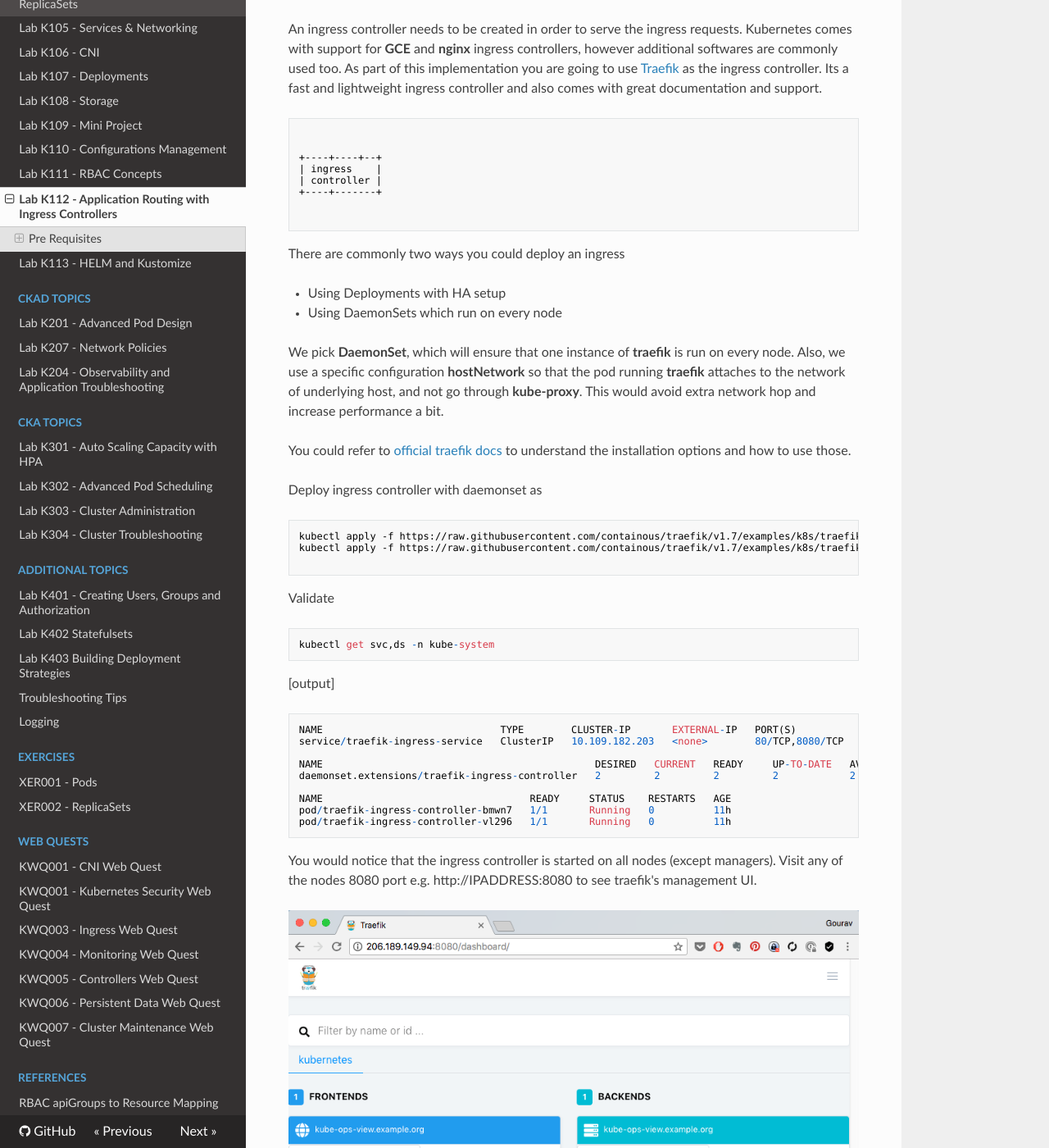
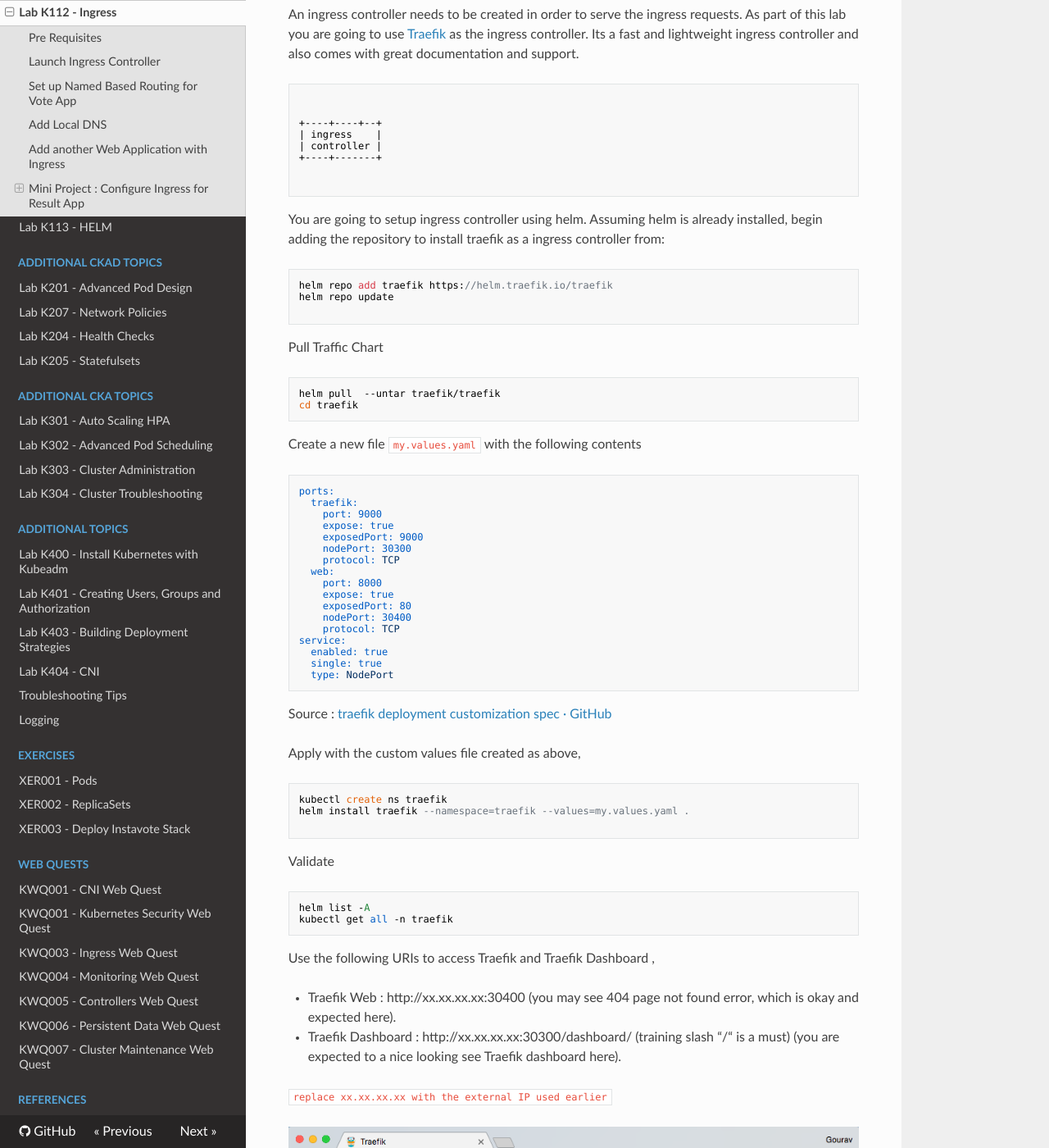
Before and after one commit to schoolofdevops/kubernetes-labguide, an MkDocs documentation site: the page built from chapters/ingress.md, in a window 1280 px wide and 1400 px high, scrolled down 471 px. Shown: the whole window at 82% size. Built offline with MkDocs 1.6.1, drawn with Linux system fonts in a browser that asks for light colours; nearby versions of some CDN libraries; some of the changed text lies outside the part shown.

Commit message:
added a project for advanced kubernetes training updated ingress lab to make traefik work, setup using helm switched kubernetes setup to use KIND

````diff
--- /dev/null
+++ b/chapters/adv-k8s-project.md
@@ -0,0 +1,132 @@
+# Mini Project: Deploying Multi Tier Application Stack
+
+In this project , you would write definitions for deploying the [instavote application](https://github.com/schoolofdevops/example-voting-app) stack with all components/tiers which include,
+
+  * vote
+  * redis
+  * worker
+  * db
+  * result
+
+## Project Specs
+
+  * Apply the deployment and service code for the applications marked as ready
+  * Complete the code for  deployments and services marked as TODO
+  * Apply the definitions that you have completed
+  * Validate the application workflow is operational by loading vote and result applications from the browser
+  * Set up ingress controller and add ingress rules so that you are able to access the apps using domain names e.g. vote.example.com and result.example.com
+
+
+Following table depicts the state of readiness of the above services.
+
+| App     | Deployment     | Service |
+| :------------- | :------------- | :------------- |
+| vote       | TODO       | TODO       |
+| redis       | ready       | ready       |
+| worker       | TODO       | n/a       |
+| db       | ready       | ready       |
+| result       | TODO       | TODO       |
+
+
+### Phase I - Apply existing code
+
+Create a namespace and switch to it
+
+```
+kubectl create namespace instavote
+kubectl config set-context --current --namespace=instavote
+kubectl config get-contexts
+```
+
+
+Apply the existing manifests
+```
+
+cd k8s-code/projects/instavote/dev/
+
+kubectl apply  -f vote-svc.yaml
+kubectl apply -f redis-deploy.yaml -f redis-svc.yaml
+kubectl apply -f db-deploy.yaml -f db-svc.yaml
+```
+
+validate
+
+```
+kubectl get all
+```
+Where you should see,
+
+  * deplyoment and services for redis and db created
+  * nodeport service for vote app
+
+If you see the above objects, proceed with the next task.
+
+### Phase II - Create Deployments and Services for Remaining Services
+
+You may find the files available in the same directory as above i.e. *k8s-code/projects/instavote/dev/* with either partial or blank code. Your job is to complete the deployment and service yaml specs and apply those. While writing the specs, you could refer to the following specification.
+
+  * results
+    * image: schoolofdevops/vote:v1
+    * application port: 80
+    * service type: NodePort
+    * nodePort : 30000
+  * worker
+    * image: schoolofdevops/worker:latest
+  * results
+    * image: schoolofdevops/vote-result
+    * application port: 80
+    * service type: NodePort
+    * nodePort : 30100
+
+
+
+#### To Validate:
+
+```
+kubectl get all
+```
+
+The above command should show,
+  * five deployments and four services created
+  * services for vote and result app should have been exposed with NodePort
+
+Find out the NodePort for vote and service apps and load those from your browser.
+
+
+![Front-End.\label{fig:captioned_image}](images/vote-rc.png)
+
+This is how the vote application should look like.
+
+
+You could also load the Result page on the `30100` port of your Node IP/Address as,
+
+![Result Page.\label{fig:captioned_image}](images/Result.png)
+
+Above is how the result app should look like.
+
+Final validation is, if you submit the vote, you should see the results changing accordingly. You would see this behavior only if all deployments and services are created and configured properly.
+
+
+### Phase III - Set up host based traffic routing with Ingress
+
+Use the documentation here [Nginx Ingress Controller with KIND](https://kind.sigs.k8s.io/docs/user/ingress/#ingress-nginx) to set up ingress controller.
+
+
+Launch Nginx Ingress controller as :
+
+
+```
+kubectl apply -f https://raw.githubusercontent.com/kubernetes/ingress-nginx/main/deploy/static/provider/kind/deploy.yaml
+```
+
+Check the pod for Nginx Ingress, if its running
+
+```
+kubectl get pods -n ingress-nginx
+```
+
+You may see the pod in pending state. Check why its pending and fix it. Thats part of your project work.
+
+Once you have the ingress controller working, port [this ingress rule](https://kubernetes-tutorial.schoolofdevops.com/ingress/#set-up-named-based-routing-for-vote-app) for **vote** app and also add one for **result** app to make it work with nginx ingress controller that you have.
+
+Also add the `host` file configuration as per the same document and validate you are able to use http://vote.example.com/ and http://result.example.com/ to access your services respectively.
--- a/chapters/ingress.md
+++ b/chapters/ingress.md
@@ -7,9 +7,9 @@
   * On GCE, ingress controller runs on the master. On all other installations, it needs to be deployed, either as a deployment, or a daemonset. In addition, a service needs to be created for ingress.
   * Daemonset will run ingress on each node. Deployment will just create a highly available setup, which can then be exposed on specific nodes using ExternalIPs configuration in the service.
 
-### Create a Ingress Controller
+## Launch Ingress Controller
 
-An ingress controller needs to be created in order to serve the ingress requests. Kubernetes comes with support for **GCE** and **nginx** ingress controllers, however additional softwares are commonly used too.  As part of this implementation you are going to use [Traefik](https://traefik.io/) as the ingress controller. Its a fast and lightweight ingress controller and also comes with great documentation and support.
+An ingress controller needs to be created in order to serve the ingress requests.  As part of this lab you are going to use [Traefik](https://traefik.io/) as the ingress controller. Its a fast and lightweight ingress controller and also comes with great documentation and support.
 
 ```bash
 
@@ -22,47 +22,74 @@
 
 ```
 
-There are commonly two ways you could deploy an ingress
+You are going to setup ingress controller using helm. Assuming helm is already installed, begin adding the repository to install traefik as a ingress controller from:
 
-  * Using Deployments with HA setup
-  * Using DaemonSets which run on every node
-
-We pick **DaemonSet**, which will ensure that one instance of **traefik** is run on every node.  Also, we use a specific configuration **hostNetwork** so that the pod running **traefik** attaches to the network of underlying host, and not go through **kube-proxy**. This would avoid extra network hop and increase performance  a bit.
-
-You could refer to [official traefik docs](https://docs.traefik.io/user-guide/kubernetes/) to understand the installation options and how to use those.
-
-Deploy ingress controller with daemonset as
 
 ```
-kubectl apply -f https://raw.githubusercontent.com/containous/traefik/v1.7/examples/k8s/traefik-rbac.yaml
-kubectl apply -f https://raw.githubusercontent.com/containous/traefik/v1.7/examples/k8s/traefik-ds.yaml
+helm repo add traefik https://helm.traefik.io/traefik
+helm repo update
 
 ```
 
-Validate
+Pull Traffic Chart
+
 ```
-kubectl get svc,ds -n kube-system
+helm pull  --untar traefik/traefik
+cd traefik
 ```
 
-[output]
+
+Create a  new file  `my.values.yaml` with the following contents
 
 ```
-NAME                              TYPE        CLUSTER-IP       EXTERNAL-IP   PORT(S)           AGE
-service/traefik-ingress-service   ClusterIP   10.109.182.203   <none>        80/TCP,8080/TCP   11h
+ports:
+  traefik:
+    port: 9000
+    expose: true
+    exposedPort: 9000
+    nodePort: 30300
+    protocol: TCP
+  web:
+    port: 8000
+    expose: true
+    exposedPort: 80
+    nodePort: 30400
+    protocol: TCP
+service:
+  enabled: true
+  single: true
+  type: NodePort
+```
+Source :  [traefik deployment customization spec · GitHub](https://gist.github.com/initcron/f8099b32b456cb04e2e64263eaf9abfb)
 
-NAME                                              DESIRED   CURRENT   READY     UP-TO-DATE   AVAILABLE   NODE SELECTOR   AGE
-daemonset.extensions/traefik-ingress-controller   2         2         2         2            2           <none>          11h
 
-NAME                                   READY     STATUS    RESTARTS   AGE
-pod/traefik-ingress-controller-bmwn7   1/1       Running   0          11h
-pod/traefik-ingress-controller-vl296   1/1       Running   0          11h
+Apply with the custom values file created as above,
+
+```
+kubectl create ns traefik
+helm install traefik --namespace=traefik --values=my.values.yaml .
+
 ```
 
-You would notice that the ingress controller is started on all nodes (except managers). Visit any of the nodes 8080 port e.g. http://IPADDRESS:8080 to see  traefik's management UI.
+
+Validate
+
+```
+helm list -A
+kubectl get all -n traefik
+```
+
+Use the following URIs to access Traefik and Traefik Dashboard ,
+
+* Traefik Web :  http://xx.xx.xx.xx:30400 (you may see 404 page not found error, which is okay and expected here).
+* Traefik Dashboard :  http://xx.xx.xx.xx:30300/dashboard/  (training slash “/“ is a must)  (you are expected to a nice looking see Traefik dashboard here).
+
+`replace xx.xx.xx.xx with the external IP used earlier`
+
 
 ![Traefik](../images/traefik01.png)
 
-### Setting up Named Based Routing for Vote App
+## Set up Named Based Routing for Vote App
 
 We will direct all our request to the ingress controller now, but with differnt hostname e.g. **vote.example.com** or **results.example.com**. And it should direct to the correct service based on the host name.
 
@@ -94,13 +121,14 @@
   namespace: instavote
   annotations:
     kubernetes.io/ingress.class: traefik
+    traefik.ingress.kubernetes.io/rule-type: PathPrefixStrip
 spec:
   rules:
   - host: vote.example.com
     http:
       paths:
       - path: /
-        pathType: Exact
+        pathType: Prefix
         backend:
           service:
             name: vote
@@ -147,11 +175,11 @@
 
 Where,
 
-  * **vote.example.com** and **results.example.com** are added as frontends. These frontends point to respective services **vote** and **results**.
+  * **vote.example.com** is  added as frontend. This frontends point to  service **vote**.
 
-  * respective backends also appear on the right hand side of the screen, mapping to each of the service.
+  * respective backend also appear on the right hand side of the screen, mapping to each of the service.
 
-#### Adding Local DNS
+## Add Local DNS
 
 You have created the ingress rules based on hostnames e.g.  **vote.example.com** and **results.example.com**. In order for you to be able to access those, there has to be a dns entry pointing to your nodes, which are running traefik.
 
@@ -194,100 +222,62 @@
 ![Name Based Routing](../images/domain-name.png)
 
 
-
-### Adding HTTP Authentication with Annotations
-
-
-#### Creating htpasswd spec as Secret
-
+## Add another  Web Application with Ingress
 
 ```
-apt install -yq apache2-utils
-htpasswd -c auth devops
+kubectl create deployment nginx --image=nginx
+kubectl create service clusterip nginx --tcp=80
 ```
 
+Add ingress rule
 
-Or use [Online htpasswd generator](http://www.htaccesstools.com/htpasswd-generator/) to generate a htpasswd spec. if you use the online generator, copy the contents to a file by name `auth` in the current directory.
-
-Then generate the secret as,
-
-```
-kubectl create secret generic mysecret --from-file auth
-
-kubectl get secret
-
-kubectl describe secret mysecret
-```
-
-And then add annotations to the ingress object so that it is read by the ingress controller to update configurations.
-
-`file: vote-ing.yaml`
-
+`file: web-ing.yaml`
 
 ```
 ---
 apiVersion: networking.k8s.io/v1
 kind: Ingress
 metadata:
-  name: vote
+  name: web
   namespace: instavote
   annotations:
     kubernetes.io/ingress.class: traefik
-    ingress.kubernetes.io/auth-type: "basic"
-    ingress.kubernetes.io/auth-secret: "mysecret"
+    traefik.ingress.kubernetes.io/rule-type: PathPrefixStrip
 spec:
   rules:
-  - host: vote.example.com
+  - host: web.example.com
     http:
       paths:
       - path: /
-        pathType: Exact
+        pathType: Prefix
         backend:
           service:
-            name: vote
+            name: nginx
             port:
               number: 80
 ```
+Source: [Ingress for Web App · GitHub](https://gist.github.com/initcron/469b8d975c1c41a8423eb19ee2fd9c0f)
 
-where,
-
-  *  *ingress.kubernetes.io/auth-type: "basic"* defines authentication type that needs to be added.
-  *  *ingress.kubernetes.io/auth-secret: "mysecret"* refers to the secret created earlier.
-
-apply
+And update hosts file with new route as  ,
 
 ```
-kubectl apply -f vote-ing.yaml
-kubectl get ing/vote -o yaml
+xxx.xxx.xxx.xxx vote.example.com web.example.com results.example.com kube-ops-view.example.org
 ```
 
-Observe the annotations field. No sooner than you apply this spec, ingress controller reads the event and a basic http authentication is set with the secret you added.
+Visit  http://web.example.com:30400 to see your request being routed to nginx web page.
 
 
-```bash
+## Mini Project : Configure  Ingress  for Result App
 
-                      +----------+
-       +--update----> | traefik  |
-       |              |  configs |
-       |              +----------+
-  +----+----+--+            ^
-  | ingress    |            :
-  | controller |            :
-  +----+-------+            :
-       |              +-----+-------+
-       +---watch----> | ingress     | <------- user
-                      | annotations |
-                      +-------------+
-```
+Now that you have added the ingress rule for the vote app, follow the same method and add one for the result app as well which is running in the same namespace.
 
-And if you visit traefik's dashboard and go to the details tab, you should see the basic authentication section enabled as in the diagram below.
-
-
-![Name Based Routing](../images/domain-name.png)
+The final validation would be, when you access or http://result.example.com you should see it pointing to the result app.
 
 
 
-##### Reading
+
+
+### Reading Resources
 
   * [Trafeik's Guide to Kubernetes Ingress Controller](https://docs.traefik.io/user-guide/kubernetes/)
   * [Annotations](https://kubernetes.io/docs/concepts/overview/working-with-objects/annotations/)
--- /dev/null
+++ b/chapters/kind_create_cluster.md
@@ -0,0 +1,131 @@
+# Create Kubernetes Cluster with KIND
+
+This lab describes the process of how you could quickly create a multi node Kubernetes Envonment using [KIND](https://kind.sigs.k8s.io/docs/user/ingress/#ingress-nginx), which is a simple and quick way to set up a learning environment. Advantage it offers over minikube or docker desktop based kubernetes setup is its a multi node environment closer to the real world setup.
+
+
+## Clean up Containers
+
+Before proceeding, clean up any containers running on the host.
+
+`be warned that the following command would DELETE ALL CONTAINRES on the host`
+
+```
+docker rm -f $(docker ps -aq)
+```
+
+## Install Kubectl and KIND
+
+To install `kubectl` client, refer to the official documentation here [Install Tools | Kubernetes](https://kubernetes.io/docs/tasks/tools/)
+
+Validate by running
+```
+kubectl version --client=true
+
+kubectl version --client=true -o yaml
+
+```
+
+
+Install KinD (Kubernetes inside Docker)  using operating specific instructions at  [kind – Quick Start](https://kind.sigs.k8s.io/docs/user/quick-start/#installation) .
+
+Validate by running
+
+```
+kind
+```
+
+
+## Setup Kubernetes Cluster with KIND
+
+Download  Cluster Configurations and Create  a 3 Node Kubernetes Cluster as
+
+```
+git clone https://github.com/initcron/k8s-code.git
+cd k8s-code/helper/kind/
+kind create cluster --name k8slab --config kind-three-node-cluster.yaml
+```
+
+Validate
+
+```
+kind get clusters
+kubectl cluster-info --context kind-kind
+kubectl get nodes
+```
+
+[sample output]
+
+```
+root@demo:~# kubectl get nodes
+NAME                 STATUS   ROLES    AGE   VERSION
+kind-control-plane   Ready    master   78s   v1.19.1
+kind-worker          Ready    <none>   47s   v1.19.1
+kind-worker2         Ready    <none>   47s   v1.19.1
+```
+
+Wait till you see all nodes in Ready state and you have a cluster operational.
+
+Wait for a couple of minutes and then validate if the nodes are up and running.
+
+Setup Visualiser
+
+```
+cd ~
+git clone  https://github.com/schoolofdevops/kube-ops-view
+kubectl apply -f kube-ops-view/deploy/
+```
+
+To check whether visualiser has come up, use the following commands,
+
+```
+kubectl get pods,services
+```
+
+[Expected output ]
+
+```
+[root@bbb-01 ~]# kubectl get pods,services
+NAME                                 READY   STATUS    RESTARTS   AGE
+pod/kube-ops-view-65466fb5c9-7gwnm   1/1     Running   0          61s
+
+NAME                    TYPE        CLUSTER-IP     EXTERNAL-IP   PORT(S)        AGE
+service/kube-ops-view   NodePort    10.96.54.166   <none>        80:32000/TCP   61s
+service/kubernetes      ClusterIP   10.96.0.1      <none>        443/TCP        4m28s
+```
+
+To access the visualiser, visit  http://IPADDRESS:32000 ( where replace IPADDRESS with the actual hostname or IP of the docker host).
+
+You shall see a visualiser similar to the following loaded on the browser.
+![](Screenshot%202022-02-25%20at%208.14.45%20PM.png)
+
+If you see this page , Congratulations !! You have the cluster setup.
+
+## Restartign and Resetting the Cluster
+
+`Note: This is a Optional Topic. Skil this during your initial setup lab.`
+
+To stop and start the cluster, you could stop and containers created with docker and then start them back
+
+```
+docker ps
+docker stop kind-control-plane kind-worker kind-worker2
+```
+
+to bring it back again,
+
+```
+docker start kind-control-plane kind-worker kind-worker2
+```
+
+Even if you restart your system and bring it up using the above command, it should work.
+
+To reset the cluster (note you will be deleting the existing environment and create fresh one)
+
+asusming your cluster name is `k8slab` reset it as :
+
+```
+kind get clusters
+kind delete cluster --name k8slab
+rm -rf  ~/.kube
+kind create cluster --name k8slab --config kind-three-node-cluster.yaml
+```
--- a/mkdocs.yml
+++ b/mkdocs.yml
@@ -5,43 +5,45 @@
 google_analytics: ['UA-36802546-16', 'kubernetes-tutorial.schoolofdevops.com']
 nav:
   - Home: "index.md"
-  - Just Enough Docker:
+  - Docker Essentials for Kubernetes:
      - Lab D101 - Operating Containers: "operating-docker-containers.md"
      - Lab D102 - Building and Publishing Docker Images: "building-publishing-docker-images.md"
      - Lab D103 - Docker Networking: "docker-networking.md"
      - Lab D104 - Docker Volumes: "docker-volumes.md"
-  - Kubernetes CKA/CKAD Fundamentals:
-     - Lab K101 - Install Kubernetes with Kubeadm: "install_kubernetes_with_kubeadm.md"
+  - Kubernetes Essentials for CKA/CKAD:
+     - Lab K101 - Install Kubernetes with KIND: "kind_create_cluster.md"
      - Lab K102 - Kubernetes Quickdive: "kubernetes_quickdive.md"
-     - Lab K103 - Pods Basics: "create-and-deploy-kubernetes-pods.md"
+     - Lab K103 - Pods: "create-and-deploy-kubernetes-pods.md"
      - Lab K104 - Namespaces and ReplicaSets: "kubernetes-replicasets-howto.md"
-     - Lab K105 - Services & Networking: "kubernetes-service-networking.md"
-     - Lab K106 - CNI: "cni.md"
+     - Lab K105 - Service Networking: "kubernetes-service-networking.md"
      - Lab K107 - Deployments: "kubernetes-rollouts-rollbacks-deployments.md"
      - Lab K108 - Storage: "kubernetes-dynamic-storage-provisioning.md"
      - Lab K109 - Mini Project: "kubernetes-sample-project.md"
-     - Lab K110 - Configurations Management: "kubernetes-configuration-management-configmaps-secrets.md"
+     - Lab K110 - ConfigMaps & Secrets: "kubernetes-configuration-management-configmaps-secrets.md"
      - Lab K111 - RBAC Concepts : "rbac_101.md"
-     - Lab K112 - Application Routing with Ingress Controllers : "ingress.md"
-     - Lab K113 - HELM and Kustomize: "helm.md"
-  - CKAD Topics:
+     - Lab K112 - Ingress: "ingress.md"
+     - Lab K113 - HELM: "helm.md"
+  - Additional CKAD Topics:
      - Lab K201 - Advanced Pod Design: "advanced_pod_design.md"
      - Lab K207 - Network Policies: "network_policies.md"
-     - Lab K204 - Observability and Application Troubleshooting: "pods-health-probes.md"
-  - CKA Topics:
-     - Lab K301 - Auto Scaling Capacity with HPA : "10_kubernetes_autoscaling.md"
+     - Lab K204 - Health Checks: "pods-health-probes.md"
+     - Lab K205 - Statefulsets: "13_redis_statefulset.md"
+  - Additional CKA Topics:
+     - Lab K301 - Auto Scaling HPA : "10_kubernetes_autoscaling.md"
      - Lab K302 - Advanced Pod Scheduling: "advanced_pod_scheduling.md"
      - Lab K303 - Cluster Administration: "cluster-administration.md"
      - Lab K304 - Cluster Troubleshooting: "cluster-troubleshooting.md"
   - Additional Topics:
+     - Lab K400 - Install Kubernetes with Kubeadm: "install_kubernetes_with_kubeadm.md"
      - Lab K401 - Creating Users, Groups and Authorization: "configuring_authentication_and_authorization.md"
-     - Lab K402 Statefulsets: "13_redis_statefulset.md"
-     - Lab K403 Building Deployment Strategies: "vote-deployement_strategies.md"
+     - Lab K403 - Building Deployment Strategies: "vote-deployement_strategies.md"
+     - Lab K404 - CNI: "cni.md"
      - Troubleshooting Tips: "12_troubleshooting.md"
      - Logging: "logging.md"
   - Exercises:
      - XER001 - Pods: "xer-001-pods.md"
      - XER002 - ReplicaSets: "xer-002-rs.md"
+     - XER003 - Deploy Instavote Stack: "adv-k8s-project.md"
   - Web Quests:
      - KWQ001 - CNI Web Quest: "wq001-cni.md"
      - KWQ001 - Kubernetes Security Web Quest: "wq002-security.md"
````
